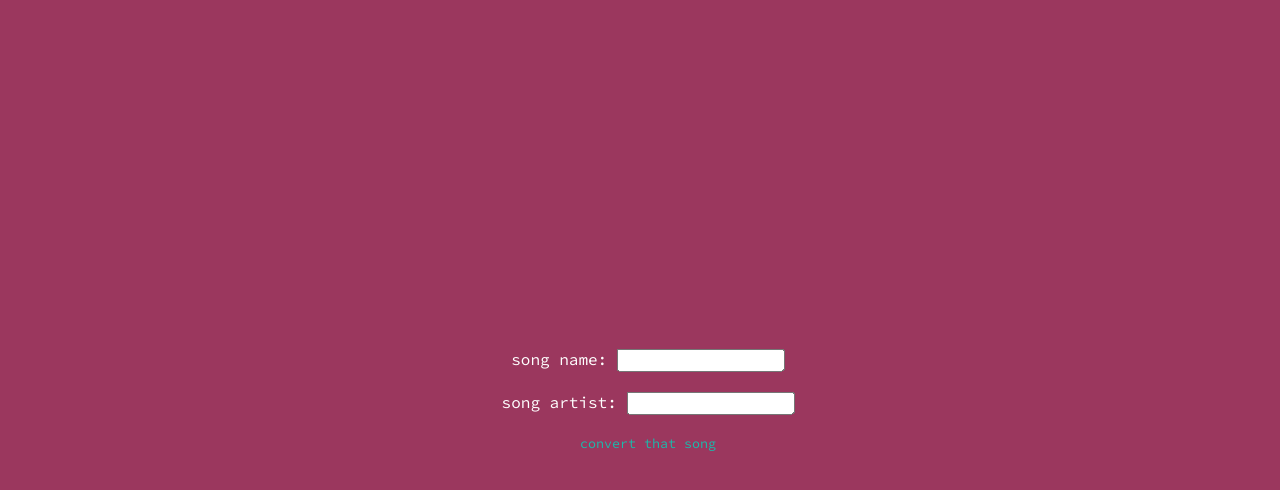
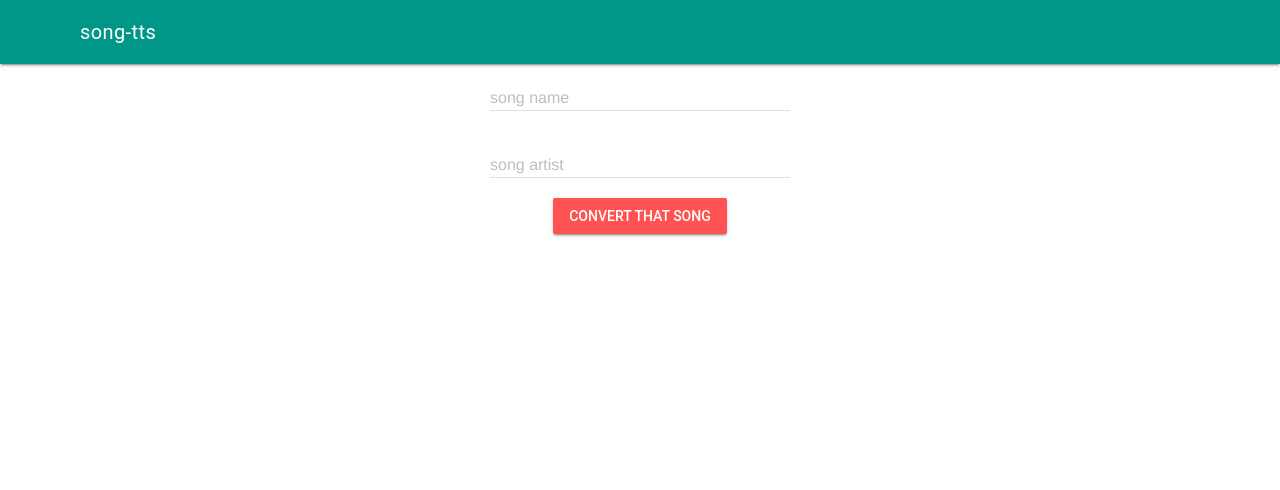
Before and after one commit to the-ashh/song-tts, a plain HTML site: page index.html in a window 1280 px wide. Drawn offline with nearby package versions, Linux system fonts and the light colour scheme.

Commit message:
switched to mdl because i was bored:

```diff
--- a/index.html
+++ b/index.html
@@ -1,18 +1,45 @@
+<!DOCTYPE html>
 <html>
 <head>
   <title>song to tts</title>
   <link rel="stylesheet" href="style.css">
-  <link href="https://fonts.googleapis.com/css?family=Source+Code+Pro" rel="stylesheet">
+  <link rel="stylesheet" href="https://fonts.googleapis.com/icon?family=Material+Icons">
+  <link rel="stylesheet" href="https://code.getmdl.io/1.3.0/material.teal-red.min.css" />
+  <script defer src="https://code.getmdl.io/1.3.0/material.min.js"></script>
 </head>
 <body>
-  <form action="/getlyric "method="post">
-    song name: <input name="name" type="text">
-    <br>
-    <br>
-    song artist: <input name="artist" type="text">
-    <br>
-    <br>
-    <button type="submit">convert that song</button>
-  </form>
+  <div class="mdl-layout mdl-js-layout mdl-layout--fixed-header">
+  <header class="mdl-layout__header">
+    <div class="mdl-layout__header-row">
+      <!-- Title -->
+      <span class="mdl-layout-title">song-tts</span>
+      <!-- Add spacer, to align navigation to the right -->
+      <div class="mdl-layout-spacer"></div>
+    </div>
+  </header>
+  <div class="mdl-layout__drawer">
+    <span class="mdl-layout-title">song-tts</span>
+    <nav class="mdl-navigation">
+      <a class="mdl-navigation__link" href="https://github.com/cooler9711">github (cooler9711)</a>
+      <a class="mdl-navigation__link" href="https://github.com/cooler9711/song-tts">github (this project)</a>
+    </nav>
+  </div>
+  <main class="mdl-layout__content">
+    <div class="page-content"><form action="/getlyric "method="post">
+      <div class="mdl-textfield mdl-js-textfield mdl-textfield--floating-label">
+        <input class="mdl-textfield__input" type="text" name="name">
+        <label class="mdl-textfield__label" for="sample3">song name</label>
+      </div>
+      <br>
+      <div class="mdl-textfield mdl-js-textfield mdl-textfield--floating-label">
+        <input class="mdl-textfield__input" type="text" name="artist">
+        <label class="mdl-textfield__label" for="sample3">song artist</label>
+      </div>
+      <br>
+      <button class="mdl-button mdl-js-button mdl-button--raised mdl-js-ripple-effect mdl-button--accent" type="submit">convert that song</button>
+    </form>
+  </div>
+  </main>
+</div>
 </body>
-</heml>
+</html>
--- a/style.css
+++ b/style.css
@@ -1,27 +1,10 @@
 body {
-  background: #9b375e;
-  color: white;
+
   text-align: center;
-  font-family: 'Source Code Pro', monospace;
-}
-
-body {
-  position: absolute;
+  position: relative;
   top: 50%;
   left: 50%;
   -moz-transform: translateX(-50%) translateY(-50%);
   -webkit-transform: translateX(-50%) translateY(-50%);
   transform: translateX(-50%) translateY(-50%);
 }
-
-button {
-  background:none;
-  border:none;
-  padding:0;
-  font-family: 'Source Code Pro', monospace;
-  color: #19bbac;
-}
-
-input {
-  font-family: 'Source Code Pro', monospace;
-}
```
